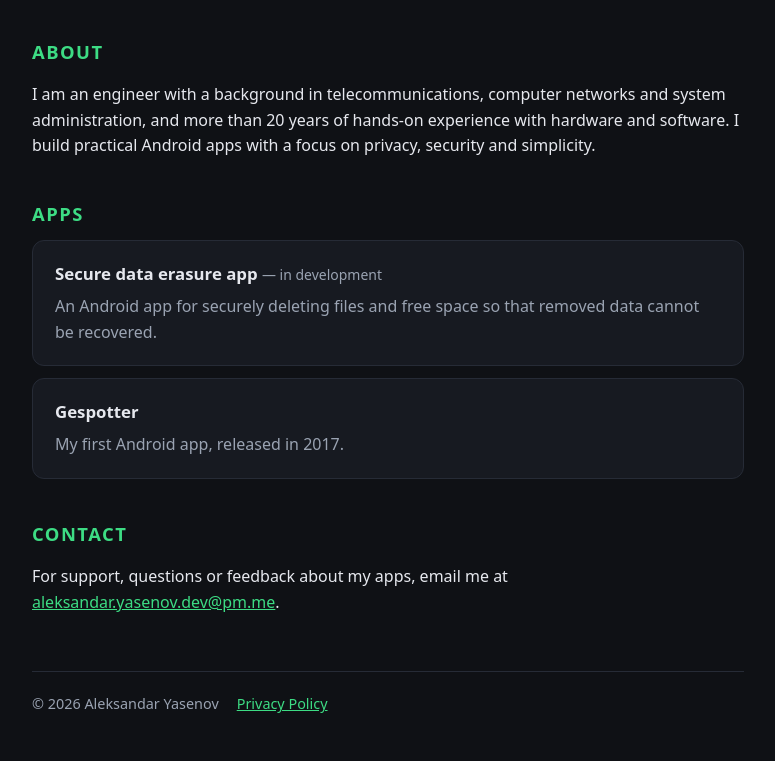
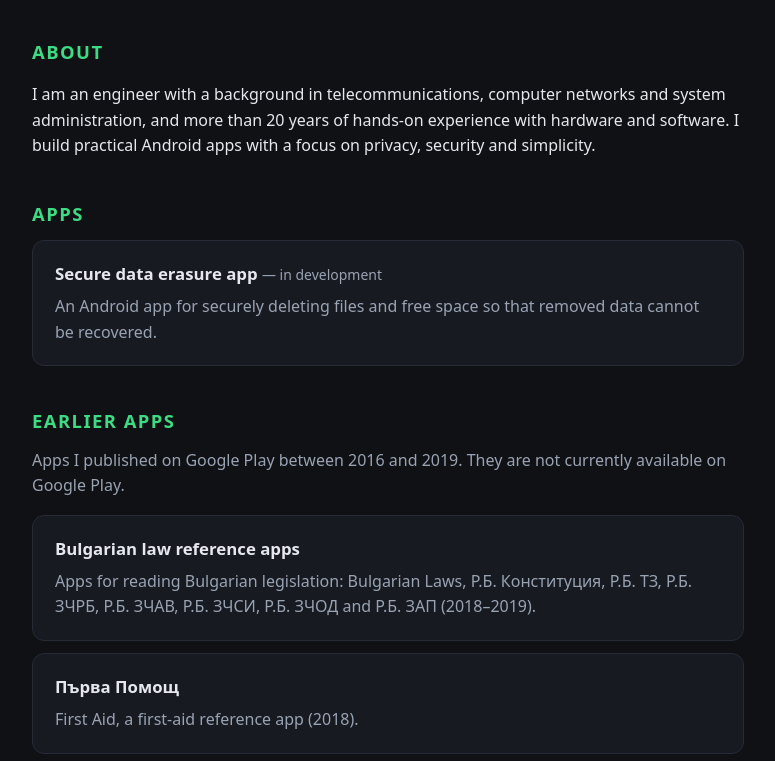
Before and after one commit to ayasenov-dev/ayasenov-dev.github.io, a plain HTML site: page index.html in a window 1280 px wide. Shown: the part 191-952 px from the top of the page, without its empty margins (252-1027 px from the left). Drawn offline with Linux system fonts and the light colour scheme.

Commit message:
Update index.html

```diff
--- a/index.html
+++ b/index.html
@@ -41,9 +41,22 @@
       <h3>Secure data erasure app <small style="color:var(--muted);font-weight:normal">— in development</small></h3>
       <p>An Android app for securely deleting files and free space so that removed data cannot be recovered.</p>
     </div>
+  </section>
+
+  <section>
+    <h2>Earlier apps</h2>
+    <p style="color:var(--muted);margin-top:0">Apps I published on Google Play between 2016 and 2019. They are not currently available on Google Play.</p>
+    <div class="card">
+      <h3>Bulgarian law reference apps</h3>
+      <p>Apps for reading Bulgarian legislation: Bulgarian Laws, Р.Б. Конституция, Р.Б. ТЗ, Р.Б. ЗЧРБ, Р.Б. ЗЧАВ, Р.Б. ЗЧСИ, Р.Б. ЗЧОД and Р.Б. ЗАП (2018–2019).</p>
+    </div>
+    <div class="card">
+      <h3>Първа Помощ</h3>
+      <p>First Aid, a first-aid reference app (2018).</p>
+    </div>
     <div class="card">
       <h3>Gespotter</h3>
-      <p>My first Android app, released in 2017.</p>
+      <p>My first Android app (2016).</p>
     </div>
   </section>
 
```
